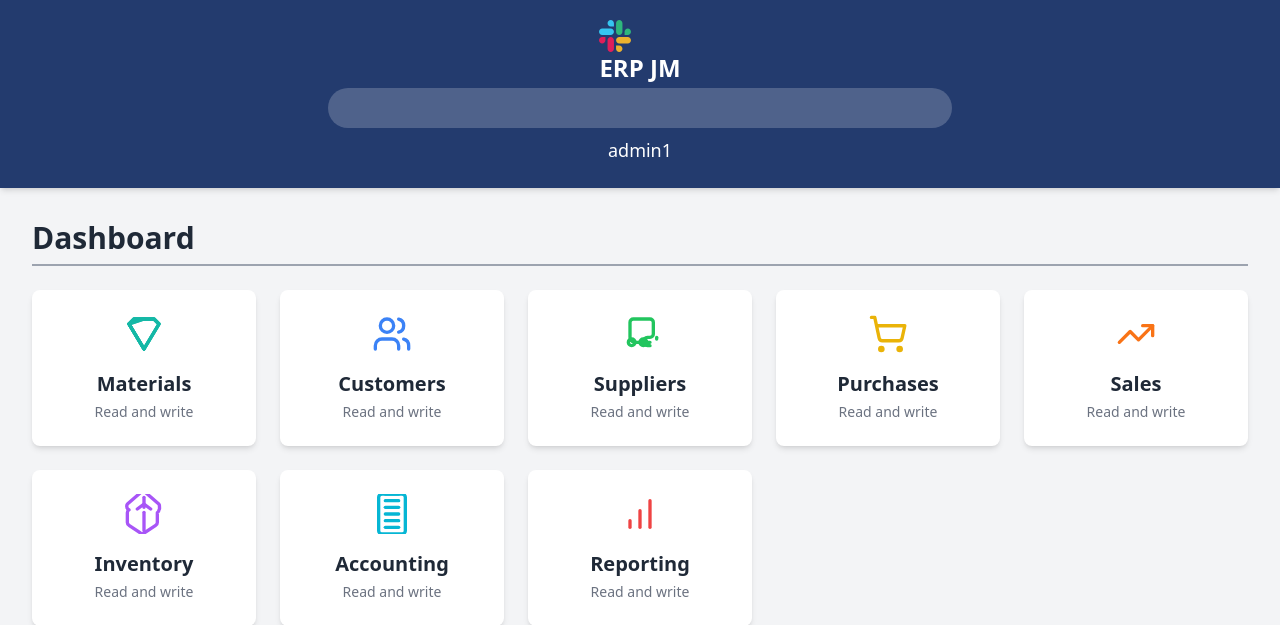
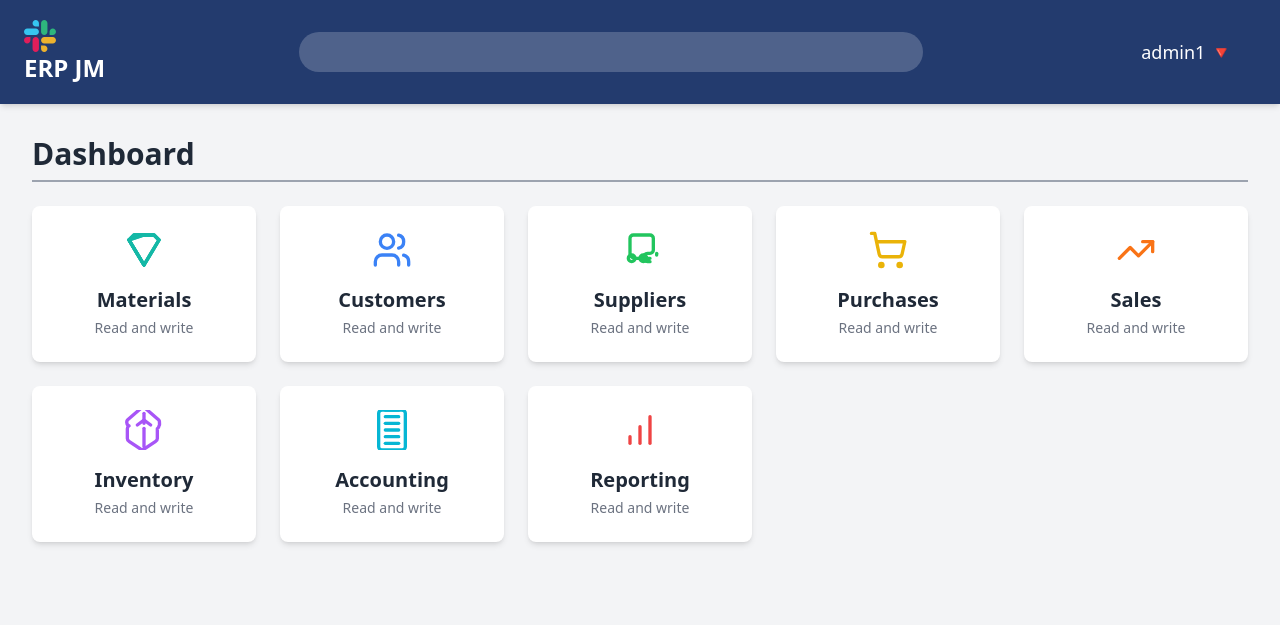
Before and after one commit to wizzard95/erp_project, a Django app: page /dashboard/ in a window 1280 px wide. Shown: the top 625 px of the page. Run offline with Django 5.2, Linux system fonts and the light colour scheme; a user stored in the database is signed in; data comes from the database, SQL or seed files in the repository; both versions use the stored data as it was after the commit; some libraries are stand-ins or nearby versions.

Commit message:
UI|UX(base.html): correjir errores de sintaxis para poder visualizar los cambios en el estilizado

```diff
--- a/core/templates/core/base.html
+++ b/core/templates/core/base.html
@@ -10,7 +10,7 @@
  <body class="bg-gray-100 font-sans">
 
     <nav class="bg-[#233b6e] text-white shadow-md">
-        <div class="container mx-auto px-4 py-4 flex flex-col md-flex-row justify-between items-center space-y-4 md:space-y-0">
+        <div class="container mx-auto px-4 py-4 flex flex-col md:flex-row justify-between items-center space-y-4 md:space-y-0">
 
             <a href="{% url 'dashboard' %}" class="text-2xl font-bold rounded-lg px-2 py-1 transition-all hover:bg-white/10">
                 <img src="{% static 'img/logo.svg' %}" alt="ERP JM" class="h-8 w-8">
@@ -31,7 +31,7 @@
                 <div class="relative">
                     <button id="user-menu-button"
                     class="flex items-center space-x-2 text-lg font-medium transition-all hover:bg-white/10 p-2 rounded-lg">
-                        <span>{{ user.first_name|default:user.username }}</span>
+                        <span>{{ user.first_name|default:user.username }} 🔻</span>
                         <svg xmlns="http://www.w3.org/2000/svg" width="16" height="16" viewBox="0 0 24 24" fill="none" stroke="currentColor" stroke-width="2" stroke-linecap="round" stroke-linejoin="round" class="lucide lucide-circle-user">
                     </button>
                     <div id="user-menu-dropdown" class="user-dropdown-menu absolute right-0 mt-2 w-48 bg-white text-gray-800 rounded-md shadow-lgpy-1 z-50" **hidden**">
```
Also changed, not shown: db.sqlite3.
